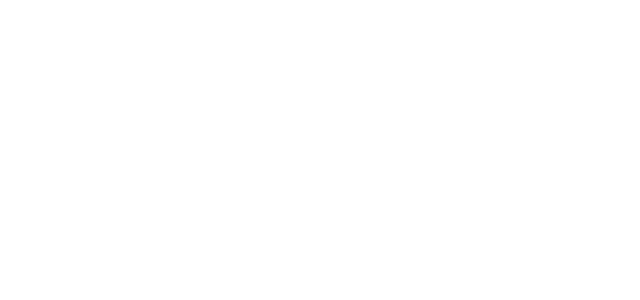
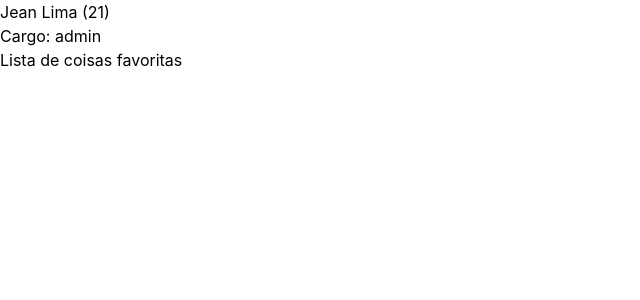
Before and after one commit to jeancarloslima/teste-012-typescript, a React (Vite) app: page / in a window 1280 px wide. Shown: the top 300 px of the page, without its empty margins (0-640 px from the left). Built offline with nearby package versions, Linux system fonts and the light colour scheme.

Commit message:
Criando componente de Card de Usuário com Typescript

```diff
--- a/src/App.tsx
+++ b/src/App.tsx
@@ -1,7 +1,12 @@
+import UserCard from "./components/UserCard"
+
 function App() {
 
   return (
     <div>
+      <UserCard name="Jean Lima" age={21} role="admin">
+        <h4>Lista de coisas favoritas</h4>
+      </UserCard>
     </div>
   )
 }
--- /dev/null
+++ b/src/components/UserCard/index.tsx
@@ -0,0 +1,18 @@
+interface UserCardProps {
+    name: string;
+    age: number;
+    email?: string;
+    role: 'admin' | 'user';
+    children?: React.ReactNode;
+}
+
+export default function UserCard({ name, age, email, role, children }: UserCardProps) {
+    return (
+        <div>
+            <h2>{name} ({age})</h2>
+            {email && <p>{email}</p>}
+            <span>Cargo: {role}</span>
+            {children}
+        </div>
+    )
+}
```
